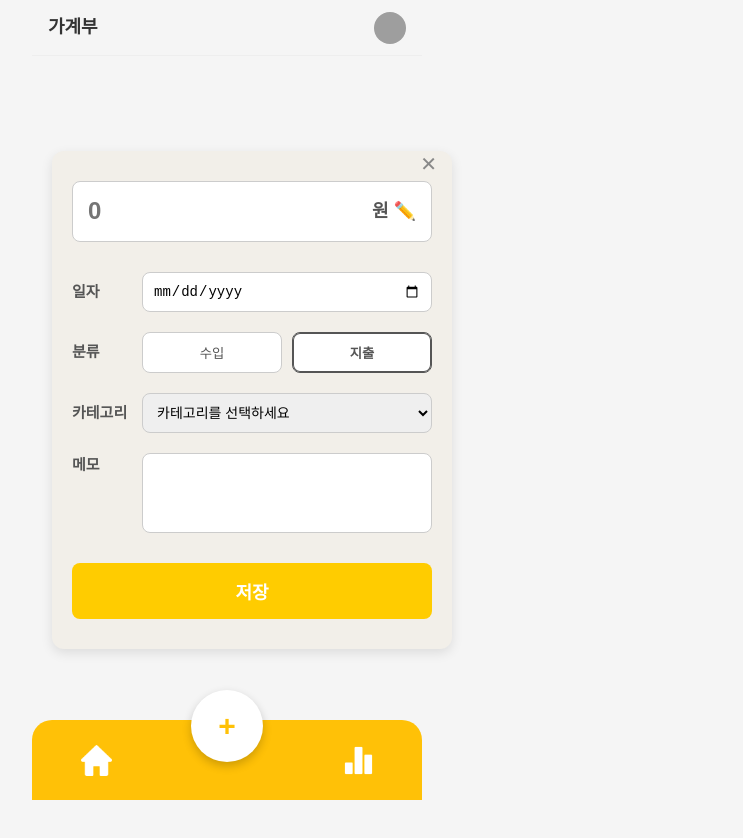
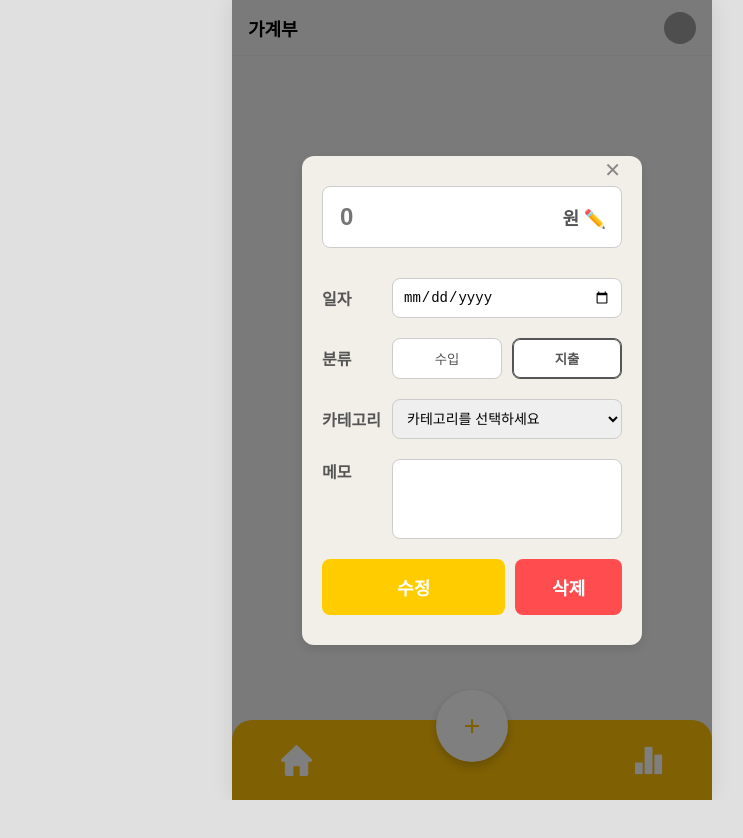
Before and after one commit to team6-skeleton-project/skeleton-project, a Vue app in the folder team6/: page /edit/1 in a window 1280 px wide. Shown: the top 838 px of the page, without its empty margins (168-911 px from the left). After the commit the page ends 800 px from the top, so only its background shows below. Built offline with nearby package versions, Linux system fonts and the light colour scheme; grey boxes are pictures that could not be loaded.

Commit message:
[feat#15]메인 레이아웃과 지출내역 삽입, 수정, 삭제 페이지 생성

```diff
--- a/team6/package.json
+++ b/team6/package.json
@@ -9,6 +9,7 @@
     "preview": "vite preview"
   },
   "dependencies": {
+    "axios": "^1.15.0",
     "pinia": "^3.0.4",
     "vue": "^3.5.30",
     "vue-router": "^5.0.4"
--- a/team6/src/App.vue
+++ b/team6/src/App.vue
@@ -8,32 +8,34 @@
 </script>
 
 <style>
-/* 🌟 앱 전체에 공통으로 적용될 기본 스타일 (Reset CSS) */
+/* 1. 브라우저 기본 여백 없애기 */
+html,
+body {
+  margin: 0;
+  padding: 0;
+  width: 100%;
+  height: 100%;
 
-/* 1. 모든 요소의 여백을 없애고, 테두리 두께를 크기에 포함시킵니다 */
+  /* (선택) 앱 바깥쪽(PC 바탕) 배경을 어두운 회색으로 하면 모바일 앱이 더 돋보입니다! */
+  background-color: #e0e0e0;
+}
+
+/* 🌟 2. 여기가 핵심! 모든 Vue 컴포넌트를 담는 가장 큰 상자(#app)를 가운데 정렬시킵니다 */
+#app {
+  width: 100%;
+  min-height: 100vh;
+  display: flex;
+  justify-content: center; /* 가로 정중앙 배치 */
+}
+
+/* 아래는 기존에 작성해두신 a 태그, button 등 초기화 CSS 그대로 두시면 됩니다 */
 * {
   box-sizing: border-box;
-  margin: 0;
-  padding: 0;
 }
-
-/* 2. 바디 전체의 폰트와 배경색을 설정합니다 */
-body {
-  /* 가계부 앱에 어울리는 깔끔한 기본 폰트 적용 (없으면 기본 고딕) */
-  font-family: 'Pretendard', 'Apple SD Gothic Neo', 'Noto Sans KR', sans-serif;
-
-  /* 디자인 시안과 유사한 연한 회색/베이지색 톤 배경 */
-  background-color: #f5f5f5;
-  color: #333;
-}
-
-/* 3. 링크(a 태그)의 밑줄을 없애고 색상을 통일합니다 */
 a {
   text-decoration: none;
   color: inherit;
 }
-
-/* 4. 버튼의 기본 윤곽선을 없애 깔끔하게 만듭니다 */
 button {
   outline: none;
   font-family: inherit;
--- a/team6/src/layout/BottomNav.vue
+++ b/team6/src/layout/BottomNav.vue
@@ -1,6 +1,5 @@
 <template>
   <div class="bottom-nav">
-
     <div class="nav-item">
       <img
         src="@/assets/bottom_icon_home.png"
@@ -20,7 +19,6 @@
         @click="goToChart"
       />
     </div>
-
   </div>
 </template>
 
@@ -30,11 +28,11 @@ import { useRouter } from 'vue-router';
 const router = useRouter();
 
 function goToHome() {
-    router.push({ name: 'Home'});
+  router.push({ name: 'Home' });
 }
 
 function goToChart() {
-    router.push({ name: 'Chart'});
+  router.push({ name: 'chart' });
 }
 </script>
 
@@ -43,9 +41,9 @@ function goToChart() {
   position: fixed;
   bottom: 0;
   width: 100%;
-  max-width: 390px;
+  max-width: 480px;
   height: 80px;
-  background: #FFC107;
+  background: #ffc107;
   display: flex;
   justify-content: space-between;
   align-items: center;
@@ -82,13 +80,13 @@ function goToChart() {
   width: 72px;
   height: 72px;
   background: #fff;
-  color: #FFC107;
+  color: #ffc107;
   border-radius: 50%;
   display: flex;
   justify-content: center;
   align-items: center;
   font-size: 30px;
   font-weight: bold;
-  box-shadow: 0 4px 10px rgba(0,0,0,0.2);
+  box-shadow: 0 4px 10px rgba(0, 0, 0, 0.2);
 }
 </style>
--- a/team6/src/layout/Header.vue
+++ b/team6/src/layout/Header.vue
@@ -26,7 +26,7 @@ function goToMyPage() {
   position: fixed;
   top: 0;
   width: 100%;
-  max-width: 390px;
+  max-width: 480px;
   height: 56px;
 
   display: flex;
--- a/team6/src/layout/MainLayout.vue
+++ b/team6/src/layout/MainLayout.vue
@@ -15,9 +15,21 @@ import BottomNav from './BottomNav.vue';
 
 <style scoped>
 .layout-container {
+  /* 🌟 핵심 1: 최대 너비를 스마트폰 크기로 제한하고 가운데로 보냅니다 */
+  width: 100%;
+  max-width: 480px;
+  margin: 0 auto;
+
+  /* 🌟 핵심 2: 브라우저 끝까지 닿도록 높이 설정 */
   min-height: 100vh;
-  display: flex;
-  flex-direction: column;
+  position: relative;
+
+  /* (선택) PC에서 볼 때 진짜 스마트폰 화면처럼 보이도록 양옆에 그림자 넣기 */
+  background-color: #f5f5f5; /* 앱 기본 배경색 */
+  box-shadow: 0 0 20px rgba(0, 0, 0, 0.1);
+
+  /* 부모를 벗어나는 요소 잘라내기 (가로 스크롤 방지) */
+  overflow-x: hidden;
 }
 .content {
   /* 상단바와 하단바 사이의 공간을 꽉 채움 */
--- a/team6/src/views/Add.vue
+++ b/team6/src/views/Add.vue
@@ -1,5 +1,5 @@
 <template>
-  <div class="form-overlay">
+  <div class="form-overlay" @click.self="closeForm">
     <div class="form-card">
       <button class="close-btn" @click="closeForm">✕</button>
 
@@ -65,18 +65,20 @@
 </template>
 
 <script setup>
-import { ref } from 'vue';
+// 🌟 defineEmits 추가
+import { ref, defineEmits } from 'vue';
 
-// 폼 데이터 상태 관리 (초기값 세팅)
 const formData = ref({
   amount: null,
-  date: '', // datetime-local 형식에 맞게 yyyy-mm-ddThh:mm 형태로 들어갑니다.
-  type: 'expense', // 기본값을 지출로 설정
+  date: '',
+  type: 'expense',
   category: '',
   memo: '',
 });
 
-// 저장 버튼 클릭 이벤트
+// 🌟 부모 컴포넌트(하단 바)에게 '나 닫아줘!'라고 신호를 보내기 위한 설정
+const emit = defineEmits(['close']);
+
 const saveRecord = () => {
   if (
     !formData.value.amount ||
@@ -87,38 +89,54 @@ const saveRecord = () => {
     return;
   }
   console.log('저장할 데이터:', formData.value);
-  // TODO: 여기서 Axios를 통해 json-server로 POST 요청을 보냅니다.
+
+  // TODO: Axios 통신 로직
+
+  // 🌟 저장이 완료되면 자동으로 모달 창 닫기
+  emit('close');
 };
 
-// 닫기 버튼 이벤트
 const closeForm = () => {
-  console.log('폼 닫기');
-  // TODO: vue-router를 이용해 이전 페이지로 돌아가거나 모달을 닫는 로직 추가
+  // 🌟 X 버튼이나 배경을 누르면 부모에게 'close' 신호 보내기
+  emit('close');
 };
 </script>
 
 <style scoped>
-/* 1. 배경 및 카드 레이아웃 */
+/* 🌟 1. 배경을 화면 전체에 고정(fixed)시키고 반투명하게 만듭니다. */
+/* 1. 까만 배경을 앱 사이즈에 딱 맞게 가두기 */
 .form-overlay {
+  position: fixed;
+  top: 0;
+  bottom: 0;
+
+  /* 🌟 모바일 뼈대와 똑같이 가운데로 모아줍니다 */
+  left: 0;
+  right: 0;
+  margin: 0 auto;
+
+  width: 100%;
+  max-width: 480px; /* 🚨 중요: App.vue에서 설정한 앱 전체 너비 숫자와 똑같이 맞춰주세요! (예: 400px, 480px 등) */
+
   display: flex;
   justify-content: center;
   align-items: center;
-  padding: 20px;
-  background-color: #f5f5f5; /* 시안의 배경색과 유사하게 */
-  min-height: 100vh;
+  background-color: rgba(0, 0, 0, 0.5);
+  z-index: 1000;
 }
 
+/* 2. 도망간 X 버튼을 카드 안으로 다시 불러오기 */
 .form-card {
-  background-color: #f2efe9; /* 카드 고유의 베이지 톤 */
+  position: relative; /* 🌟 핵심! 이 한 줄이 있어야 내부의 X 버튼(absolute)이 도망가지 않습니다. */
+
+  width: 90%;
+  max-width: 340px;
+  background-color: #f2efe9;
   border-radius: 12px;
   padding: 30px 20px;
-  width: 100%;
-  max-width: 400px;
+  box-sizing: border-box;
   box-shadow: 0 4px 12px rgba(0, 0, 0, 0.1);
-  position: relative;
 }
-
-/* 2. 닫기 버튼 */
 .close-btn {
   position: absolute;
   top: 1px;
@@ -129,8 +147,6 @@ const closeForm = () => {
   color: #888;
   cursor: pointer;
 }
-
-/* 3. 공통 입력 폼 레이아웃 */
 .input-group {
   display: flex;
   align-items: center;
@@ -144,8 +160,6 @@ const closeForm = () => {
   font-weight: bold;
   color: #555;
 }
-
-/* 4. 금액 입력란 특화 스타일 */
 .amount-group {
   background-color: white;
   border-radius: 8px;
@@ -167,8 +181,6 @@ const closeForm = () => {
   color: #555;
   font-weight: bold;
 }
-
-/* 5. 일반 입력 필드 (일자, 카테고리, 메모) */
 .common-input {
   flex: 1;
   padding: 10px;
@@ -180,8 +192,6 @@ const closeForm = () => {
   height: 80px;
   resize: none;
 }
-
-/* 6. 수입/지출 토글 버튼 */
 .toggle-group {
   display: flex;
   flex: 1;
@@ -201,12 +211,10 @@ const closeForm = () => {
   font-weight: bold;
   box-shadow: inset 0 0 0 1px #555;
 }
-
-/* 7. 저장 버튼 */
 .submit-btn {
   width: 100%;
   padding: 15px;
-  background-color: #ffcc00; /* 시안의 노란색 */
+  background-color: #ffcc00;
   color: white;
   border: none;
   border-radius: 8px;
--- a/team6/src/views/Edit.vue
+++ b/team6/src/views/Edit.vue
@@ -1,5 +1,5 @@
 <template>
-  <div class="form-overlay">
+  <div class="form-overlay" @click.self="closeForm">
     <div class="form-card">
       <button class="close-btn" @click="closeForm">✕</button>
 
@@ -59,24 +59,29 @@
         ></textarea>
       </div>
 
-      <button class="submit-btn" @click="saveRecord">저장</button>
+      <div class="button-group">
+        <button class="submit-btn" @click="saveRecord">수정</button>
+        <button class="delete-btn" @click="deleteRecord">삭제</button>
+      </div>
     </div>
   </div>
 </template>
 
 <script setup>
-import { ref } from 'vue';
+import { ref, defineEmits } from 'vue';
 
-// 폼 데이터 상태 관리 (초기값 세팅)
+// 폼 데이터 상태 관리
 const formData = ref({
   amount: null,
-  date: '', // datetime-local 형식에 맞게 yyyy-mm-ddThh:mm 형태로 들어갑니다.
-  type: 'expense', // 기본값을 지출로 설정
+  date: '',
+  type: 'expense',
   category: '',
   memo: '',
 });
 
-// 저장 버튼 클릭 이벤트
+const emit = defineEmits(['close']);
+
+// 저장(수정) 버튼 클릭 이벤트
 const saveRecord = () => {
   if (
     !formData.value.amount ||
@@ -86,42 +91,65 @@ const saveRecord = () => {
     alert('필수 항목을 모두 입력해주세요!');
     return;
   }
-  console.log('저장할 데이터:', formData.value);
-  // TODO: 여기서 Axios를 통해 json-server로 POST 요청을 보냅니다.
+  console.log('수정할 데이터:', formData.value);
+  // TODO: 여기서 Axios를 통해 json-server로 PUT 요청을 보냅니다.
+  emit('close');
+};
+
+// 삭제 버튼 클릭 이벤트
+const deleteRecord = () => {
+  if (confirm('정말로 이 내역을 삭제하시겠습니까?')) {
+    console.log('삭제 진행');
+    // TODO: 여기서 Axios를 통해 json-server로 DELETE 요청을 보냅니다.
+    emit('close');
+  }
 };
 
 // 닫기 버튼 이벤트
 const closeForm = () => {
-  console.log('폼 닫기');
-  // TODO: vue-router를 이용해 이전 페이지로 돌아가거나 모달을 닫는 로직 추가
+  emit('close');
 };
 </script>
 
 <style scoped>
-/* 1. 배경 및 카드 레이아웃 */
+/* 1. 까만 배경을 앱 사이즈에 딱 맞게 가두기 */
 .form-overlay {
+  position: fixed;
+  top: 0;
+  bottom: 0;
+  left: 0;
+  right: 0;
+  margin: 0 auto;
+  width: 100%;
+
+  /* 만약 MainLayout 크기를 100%로 늘리셨다면 이 줄을 지우셔도 됩니다 */
+  max-width: 480px;
+
   display: flex;
   justify-content: center;
   align-items: center;
-  padding: 20px;
-  background-color: #f5f5f5; /* 시안의 배경색과 유사하게 */
-  min-height: 100vh;
+  background-color: rgba(0, 0, 0, 0.5);
+  z-index: 1000;
+  padding: 0;
 }
 
+/* 2. 하얀색 팝업 카드 */
 .form-card {
-  background-color: #f2efe9; /* 카드 고유의 베이지 톤 */
+  position: relative;
+  width: 90%;
+  max-width: 340px;
+  background-color: #f2efe9;
   border-radius: 12px;
   padding: 30px 20px;
-  width: 100%;
-  max-width: 400px;
+  box-sizing: border-box;
+  margin: 0;
   box-shadow: 0 4px 12px rgba(0, 0, 0, 0.1);
-  position: relative;
 }
 
-/* 2. 닫기 버튼 */
+/* 3. 닫기 버튼 (위치 안정화) */
 .close-btn {
   position: absolute;
-  top: 1px;
+  top: 1px; /* 1px에서 15px로 내려서 더 자연스럽게 맞췄습니다 */
   right: 15px;
   background: none;
   border: none;
@@ -130,7 +158,7 @@ const closeForm = () => {
   cursor: pointer;
 }
 
-/* 3. 공통 입력 폼 레이아웃 */
+/* 공통 입력 폼 레이아웃 */
 .input-group {
   display: flex;
   align-items: center;
@@ -145,7 +173,7 @@ const closeForm = () => {
   color: #555;
 }
 
-/* 4. 금액 입력란 특화 스타일 */
+/* 금액 입력란 특화 스타일 */
 .amount-group {
   background-color: white;
   border-radius: 8px;
@@ -168,7 +196,7 @@ const closeForm = () => {
   font-weight: bold;
 }
 
-/* 5. 일반 입력 필드 (일자, 카테고리, 메모) */
+/* 일반 입력 필드 (일자, 카테고리, 메모) */
 .common-input {
   flex: 1;
   padding: 10px;
@@ -181,7 +209,7 @@ const closeForm = () => {
   resize: none;
 }
 
-/* 6. 수입/지출 토글 버튼 */
+/* 수입/지출 토글 버튼 */
 .toggle-group {
   display: flex;
   flex: 1;
@@ -202,17 +230,34 @@ const closeForm = () => {
   box-shadow: inset 0 0 0 1px #555;
 }
 
-/* 7. 저장 버튼 */
+/* 🌟 하단 버튼 그룹 스타일 (수정/삭제 나란히 배치) */
+.button-group {
+  display: flex;
+  gap: 10px; /* 두 버튼 사이의 간격 */
+  margin-top: 10px;
+}
+
 .submit-btn {
-  width: 100%;
+  flex: 2; /* 수정 버튼을 더 넓게 (가로 비율 2) */
   padding: 15px;
-  background-color: #ffcc00; /* 시안의 노란색 */
+  background-color: #ffcc00;
   color: white;
   border: none;
   border-radius: 8px;
   font-size: 18px;
   font-weight: bold;
   cursor: pointer;
-  margin-top: 10px;
+}
+
+.delete-btn {
+  flex: 1; /* 삭제 버튼은 조금 좁게 (가로 비율 1) */
+  padding: 15px;
+  background-color: #ff4d4f; /* 삭제 경고용 빨간색 */
+  color: white;
+  border: none;
+  border-radius: 8px;
+  font-size: 18px;
+  font-weight: bold;
+  cursor: pointer;
 }
 </style>
```
Also changed, not shown: team6/src/main.js (+8 -10 lines), 1 other file (tests, documents, lock files or other folders). Lines whose indentation alone changed are shown as unchanged.
